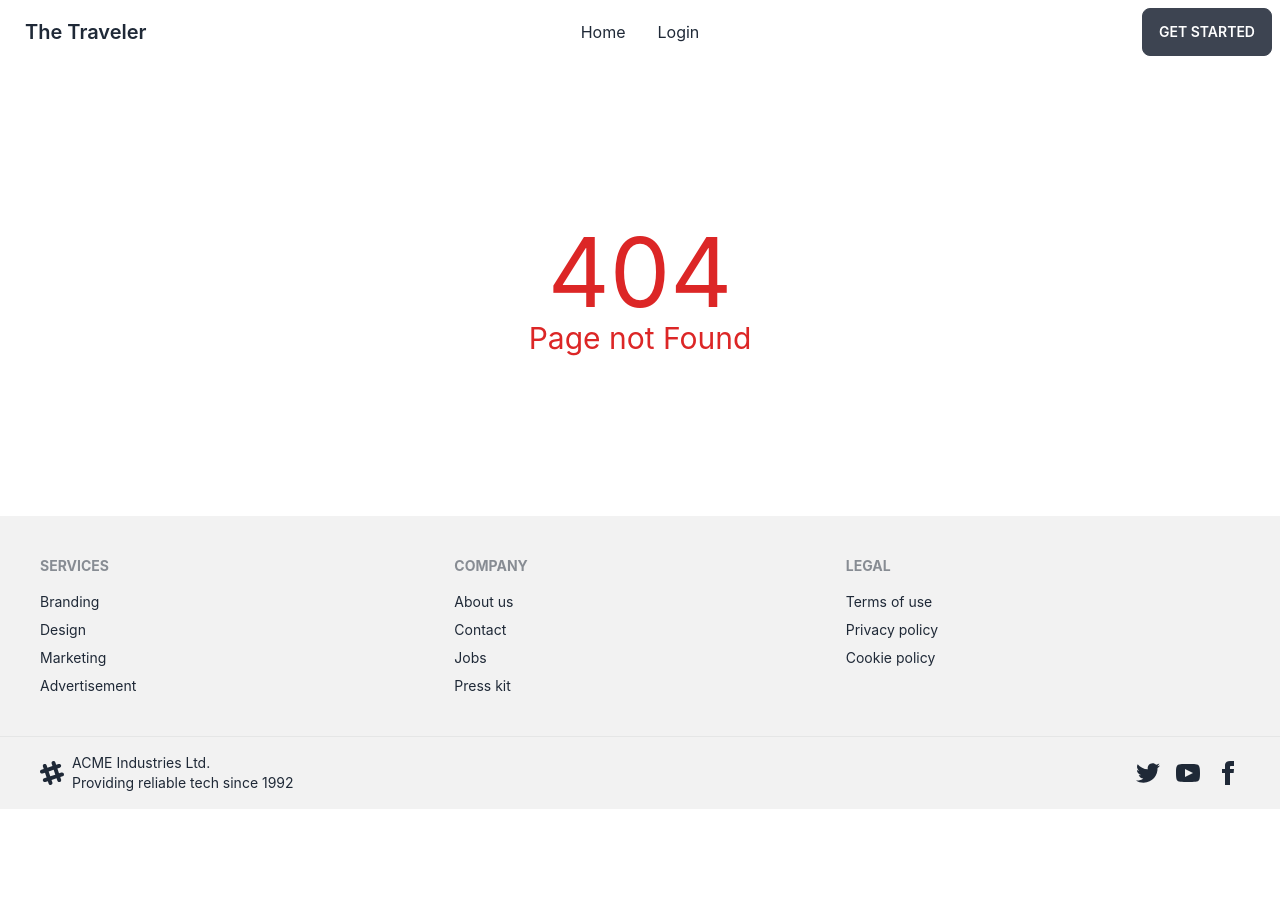
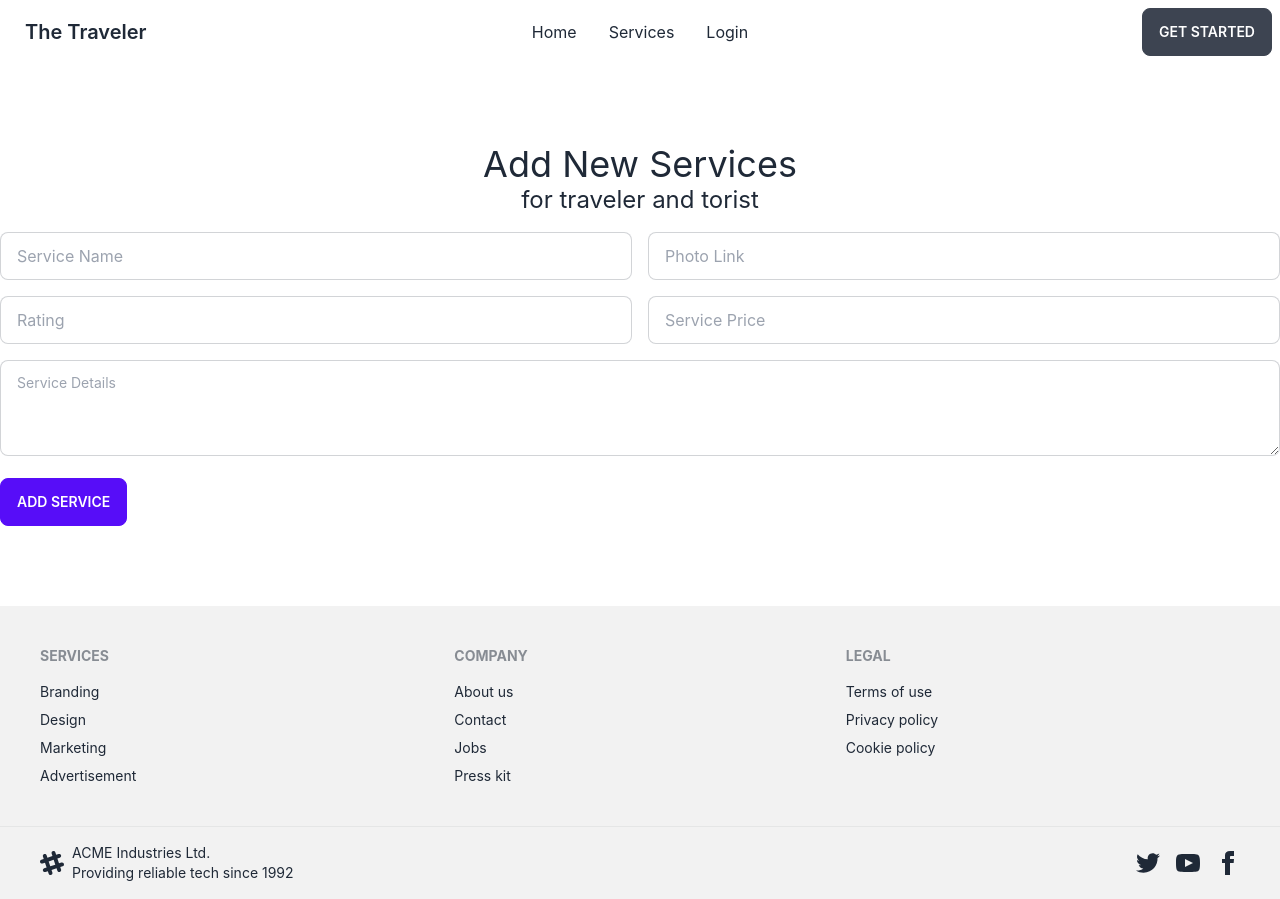
Before and after one commit to mahbub1626/the-traveler-client, a React (Create React App) app: page /addservices in a window 1280 px wide. Before the commit the page ends 809 px from the top, so only its background shows below. Built offline with nearby package versions, Linux system fonts and the light colour scheme; no server answers.

Commit message:
card added

```diff
--- a/src/components/Home/Home.js
+++ b/src/components/Home/Home.js
@@ -1,4 +1,5 @@
 import React from 'react';
+import Services from '../Services/Services/Services';
 import Banner from './Banner/Banner';
 
 const Home = () => {
@@ -6,6 +7,7 @@ const Home = () => {
         <div>
             <Banner></Banner>
             <h2>This is home page</h2>
+            <Services></Services>
         </div>
     );
 };
--- a/src/components/Navbar/Navbar.js
+++ b/src/components/Navbar/Navbar.js
@@ -7,11 +7,14 @@ const Navbar = () => {
 
     const menuItems = <>
         <li><Link to='/'>Home</Link></li>
+        <li><Link to='/services'>Services</Link></li>
 
         {
             user?.uid ?
                 <>
-                <li><Link to='/orders'>Order</Link></li>
+                <li><Link to='/review'>My review</Link></li>
+                <li><Link to='/addservices'>Add service</Link></li>
+                <li><Link to='/blogs'>Blogs</Link></li>
                 <li><Link onClick={logOut}>Log out</Link></li>
                 </>
                 :
--- /dev/null
+++ b/src/components/Services/AddServices/AddServices.js
@@ -0,0 +1,66 @@
+import React, { useContext } from 'react';
+import { useLoaderData } from 'react-router-dom';
+import { AuthContext } from '../../../contexts/AuthProvider/AuthProvider';
+
+const AddServices = () => {
+    // const { _id, title, price } = useLoaderData();
+    const { user } = useContext(AuthContext);
+
+    const handlePlaceOrder = event => {
+        event.preventDefault()
+        const form = event.target;
+        const name = form.name.value;
+        const photo = form.photo.value;
+        const rating = form.rating.value;
+        const price = form.price.value;
+        const details = form.details.value;
+        console.log(name, photo, rating, photo, price, details)
+
+        const service = {
+            name,
+            photo,
+            rating,
+            price,
+            details
+
+        }
+        // if (phone.length > 10) {
+        //     alert('Phone number should be the 10 characters or longer')
+        // }
+        // else {
+
+        // }
+
+        fetch('http://localhost:5000/services', {
+            method: 'POST',
+            headers: {
+                'content-type': 'application/json'
+            },
+            body: JSON.stringify(service)
+        })
+            .then(res => res.json())
+            .then(data => console.log(data))
+            .catch(error => console.error(error));
+
+    }
+    return (
+        <div className='my-20'>
+            <form onSubmit={handlePlaceOrder}>
+                <div className='text-center my-4'>
+                <h2 className="text-4xl">Add New Services {}</h2>
+                <h4 className="text-2xl">for traveler and torist</h4>
+                </div>
+                <div className='grid grid-cols-1 lg:grid-cols-2 gap-4'>
+                    <input name="name" type="text" placeholder="Service Name" className="input input-bordered w-full " />
+                    <input name="photo" type="photo" placeholder="Photo Link" className="input input-bordered w-full " />
+                    <input name="rating" type="number" placeholder="Rating" className="input input-bordered w-full " />
+                    <input name="price" type="number" placeholder="Service Price" className="input input-bordered w-full " />
+                </div>
+                <textarea name="details" className="textarea textarea-bordered h-24 w-full my-4" placeholder="Service Details"></textarea>
+                <input className='btn btn-primary' type="submit" value="Add Service" />
+            </form>
+        </div>
+    );
+};
+
+export default AddServices;
--- /dev/null
+++ b/src/components/Services/Services/Services.js
@@ -0,0 +1,34 @@
+import React, { useEffect, useState } from 'react';
+import ServicesCard from './ServicesCard';
+
+const Services = () => {
+    const [services, setServices] = useState([])
+
+    useEffect(() => {
+        fetch('http://localhost:5000/services')
+            .then(res => res.json())
+            .then(data => {
+                // console.log(data);
+                setServices(data);
+            })
+    }, [])
+    return (
+        <div className='my-8'>
+            <h1>Services: {services.length} </h1>
+            <div className='grid lg:grid-cols-3'>
+                {
+                    services.map(service => <ServicesCard
+                        key={service._id}
+                        service={service}
+                    ></ServicesCard>)
+                }
+            </div>
+            <div className="w-36  my-4 mx-auto">
+                <button className="btn btn-primary  mx-auto">See more</button>
+
+            </div>
+        </div>
+    );
+};
+
+export default Services;
--- /dev/null
+++ b/src/components/Services/Services/ServicesCard.js
@@ -0,0 +1,20 @@
+import React from 'react';
+
+const ServicesCard = ({ service }) => {
+    console.log(service)
+    const {_id, name, price,photo, rating, details} = service;
+    return (
+        <div className="card w-96 glass">
+            <figure><img src={photo} alt="car!" /></figure>
+            <div className="card-body">
+                <h2 className="card-title">{name}</h2>
+                <p>{details}</p>
+                <div className="card-actions justify-end">
+                    <button className="btn btn-primary">Details</button>
+                </div>
+            </div>
+        </div>
+    );
+};
+
+export default ServicesCard;
--- /dev/null
+++ b/src/components/Services/ServicesDetails/ServicesDetails.js
@@ -0,0 +1,20 @@
+import React from 'react';
+
+const ServicesDetails = () => {
+    return (
+        <div className="card w-96 bg-base-100 shadow-xl">
+            <figure className="px-10 pt-10">
+                <img src="https://placeimg.com/400/225/arch" alt="Shoes" className="rounded-xl" />
+            </figure>
+            <div className="card-body items-center text-center">
+                <h2 className="card-title">Shoes!</h2>
+                <p>If a dog chews shoes whose shoes does he choose?</p>
+                <div className="card-actions">
+                    <button className="btn btn-primary">Buy Now</button>
+                </div>
+            </div>
+        </div>
+    );
+};
+
+export default ServicesDetails;
```
Also changed, not shown: src/Routes/Routes/Routes.js (+11 -0 lines), firebase.json (added), src/components/Services/Review/Review.js (added), 1 other file (tests, documents, lock files or other folders).
